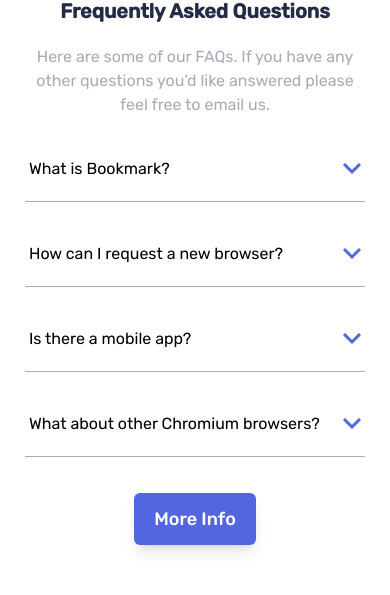
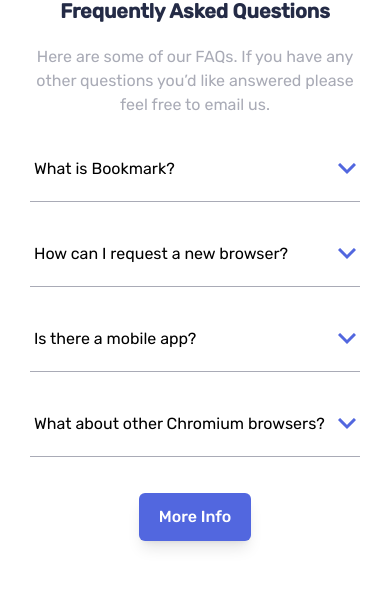
Before and after one commit to ShamirLeon/bookmark-landing, a React (Vite) app: page / in a window 390 px wide. Shown: the part 3134-3729 px from the top of the page. Built offline with nearby package versions, Linux system fonts and the light colour scheme.

Commit message:
Features fix - Mobile Design

```diff
--- a/src/components/FAQS/FAQS.jsx
+++ b/src/components/FAQS/FAQS.jsx
@@ -26,7 +26,7 @@
 					toggle={() => toggle(index)}
 				/>
 			))}
-			<button className='my-4 rounded-md bg-SoftBlue py-3 px-5 text-lg font-medium text-white shadow-lg'>
+			<button className='my-4 rounded-md bg-SoftBlue py-3 px-5 text-base font-medium text-white shadow-lg'>
 				More Info
 			</button>
 		</section>
--- a/src/components/FAQS/FAQSItem.jsx
+++ b/src/components/FAQS/FAQSItem.jsx
@@ -6,7 +6,7 @@
 	return (
 		<div>
 			<button
-				className='w-min-[320px] flex w-[340px] items-center justify-between border-b-[1px] border-b-GrayishBlue py-5 px-1'
+				className='w-min-[320px] mx-auto flex w-[330px] items-center justify-between border-b-[1px] border-b-GrayishBlue py-5 px-1'
 				onClick={toggle}
 			>
 				<p>{question}</p>
```
